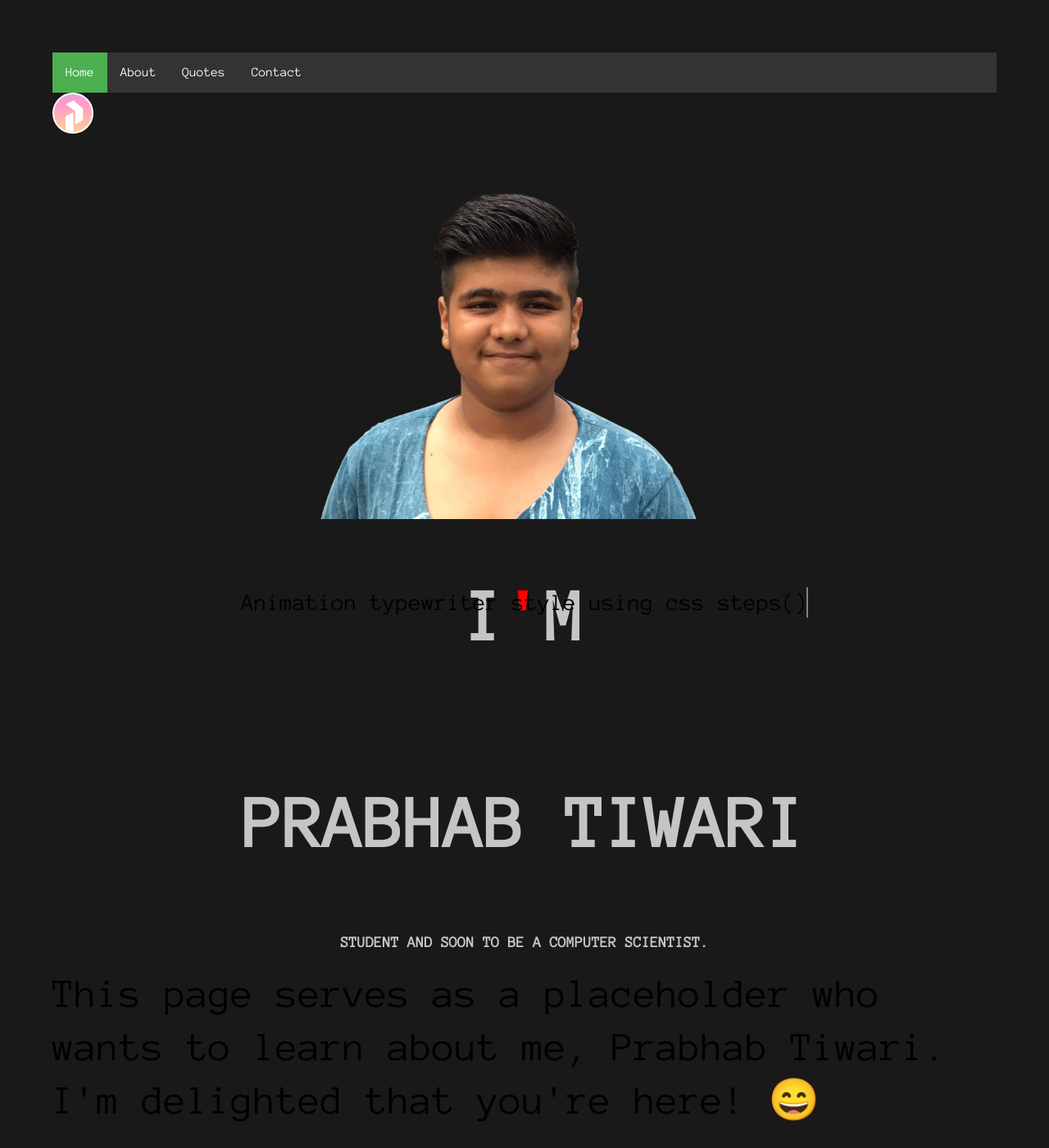
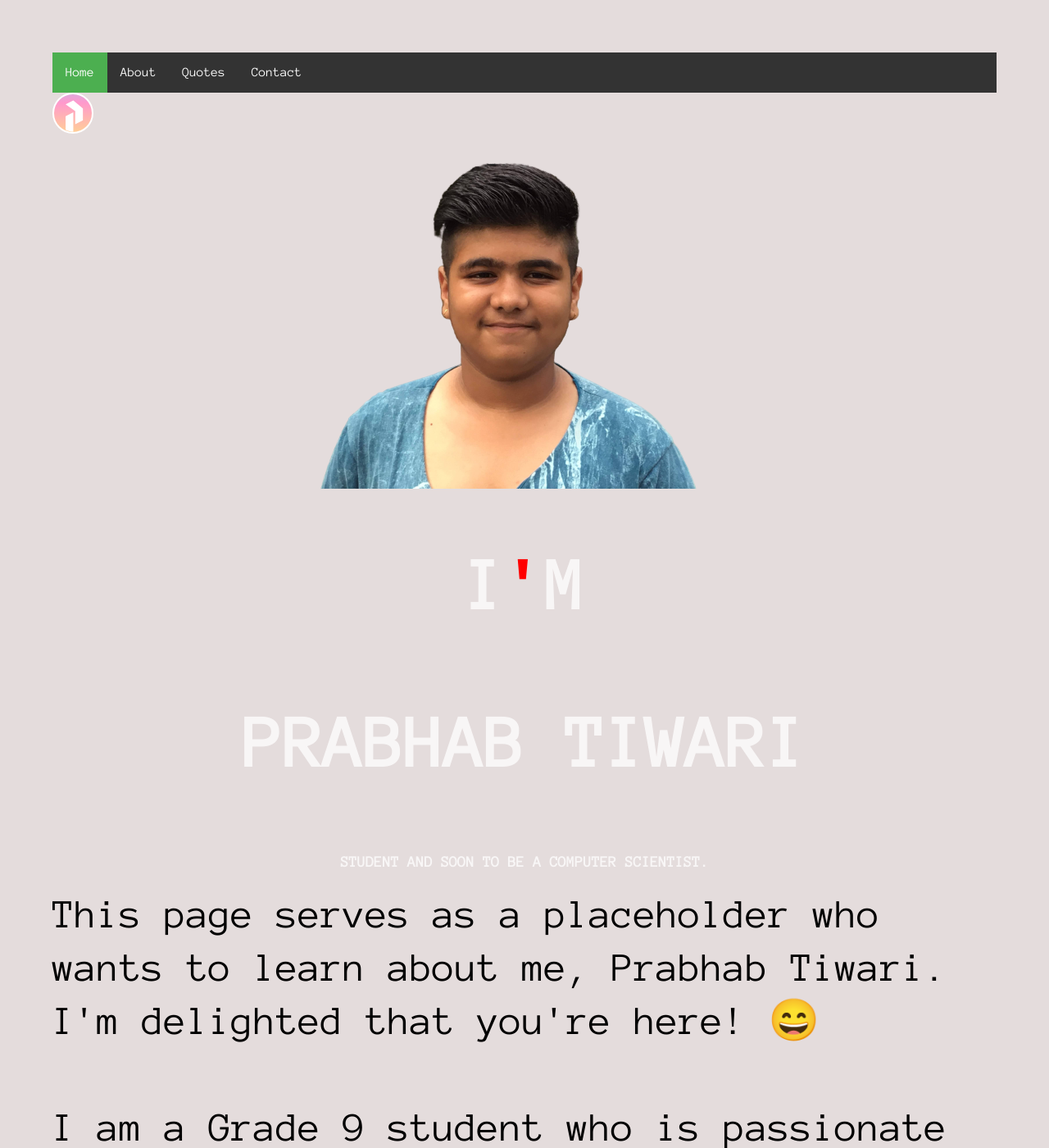
Before and after one commit to PrabhabTiwari/website, a Jekyll site: the page built from index.html, in a window 1280 px wide and 1400 px high. Shown: the whole window at 82% size. Built offline with Jekyll 4.4.1, drawn with Linux system fonts in a browser that asks for light colours.

Commit message:
Update index.html

```diff
--- a/index.html
+++ b/index.html
@@ -20,7 +20,7 @@ body{
   padding: 4em;
   color: rgba(255,255,255,.75);
   font-family: 'Anonymous Pro', monospace;
-  background-color: rgb(25,25,25);
+
 }
 .line-1{
     position: relative;
@@ -52,13 +52,13 @@ body{
 
 
 
-<p class="line-1 anim-typewriter">Animation typewriter style using css steps()</p>
+
 
 
 <div style="display: flex;justify-content:center;align-items: center;">
     <img src="./old/ptt.png" alt="Prabhab Tiwari"></div>
-    <h1>I<span class="redText">'</span>M</h1>
-<p class="line-1 anim-typewriter">    <h2 class="uppercaseText">Prabhab Tiwari</h2> </p>
+<p class="line-1 anim-typewriter">    <h1>I<span class="redText">'</span>M</h1>
+    <h2 class="uppercaseText">Prabhab Tiwari</h2> </p>
     <h3 class="uppercaseText">Student and soon to be a computer scientist.</h3>
 <p>This page serves as a placeholder who wants to learn about me, Prabhab Tiwari. I'm delighted that you're here! 😄 <br /><br />
   I am a Grade 9 student who is passionate about everything in Computer Science and expect to become a Computer Scientist in future and working hard for achieving the dream:)<BR>
```
